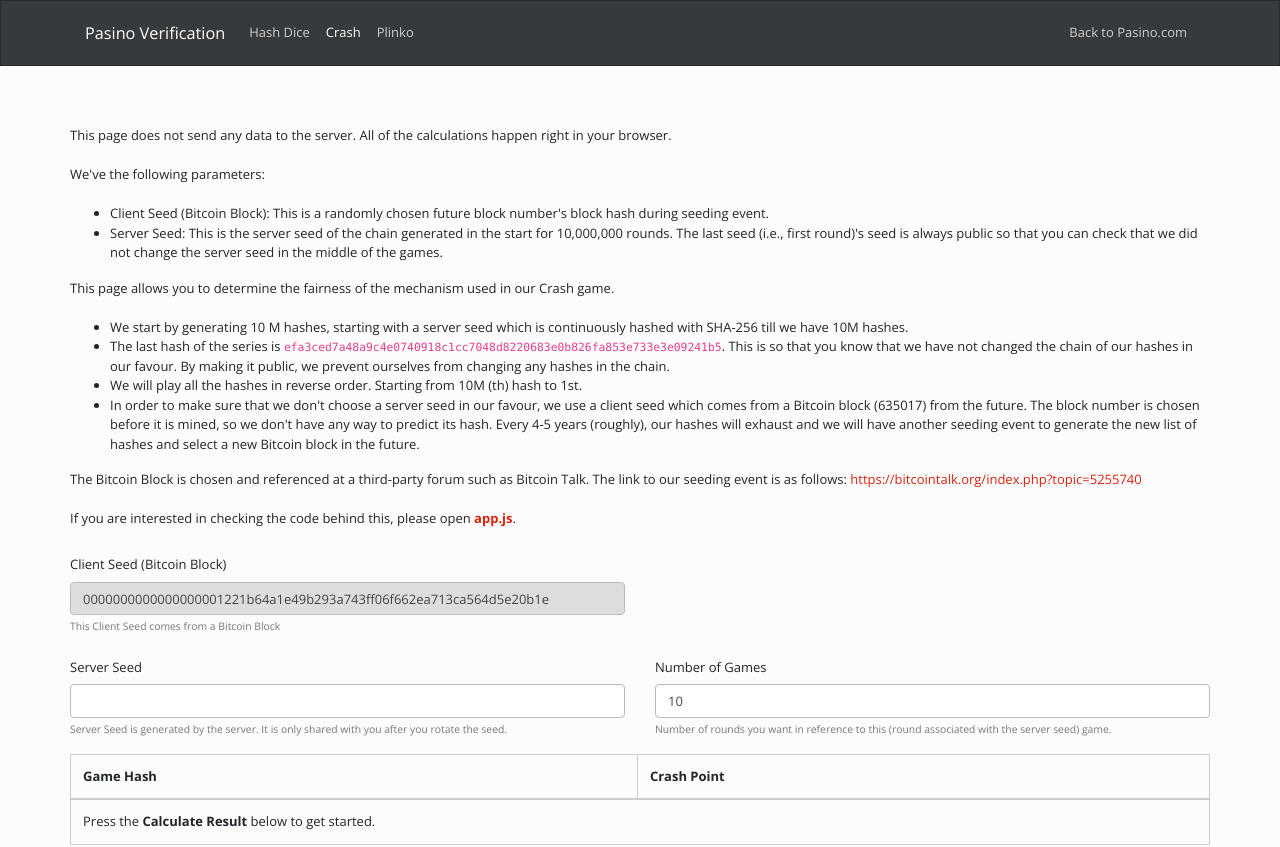
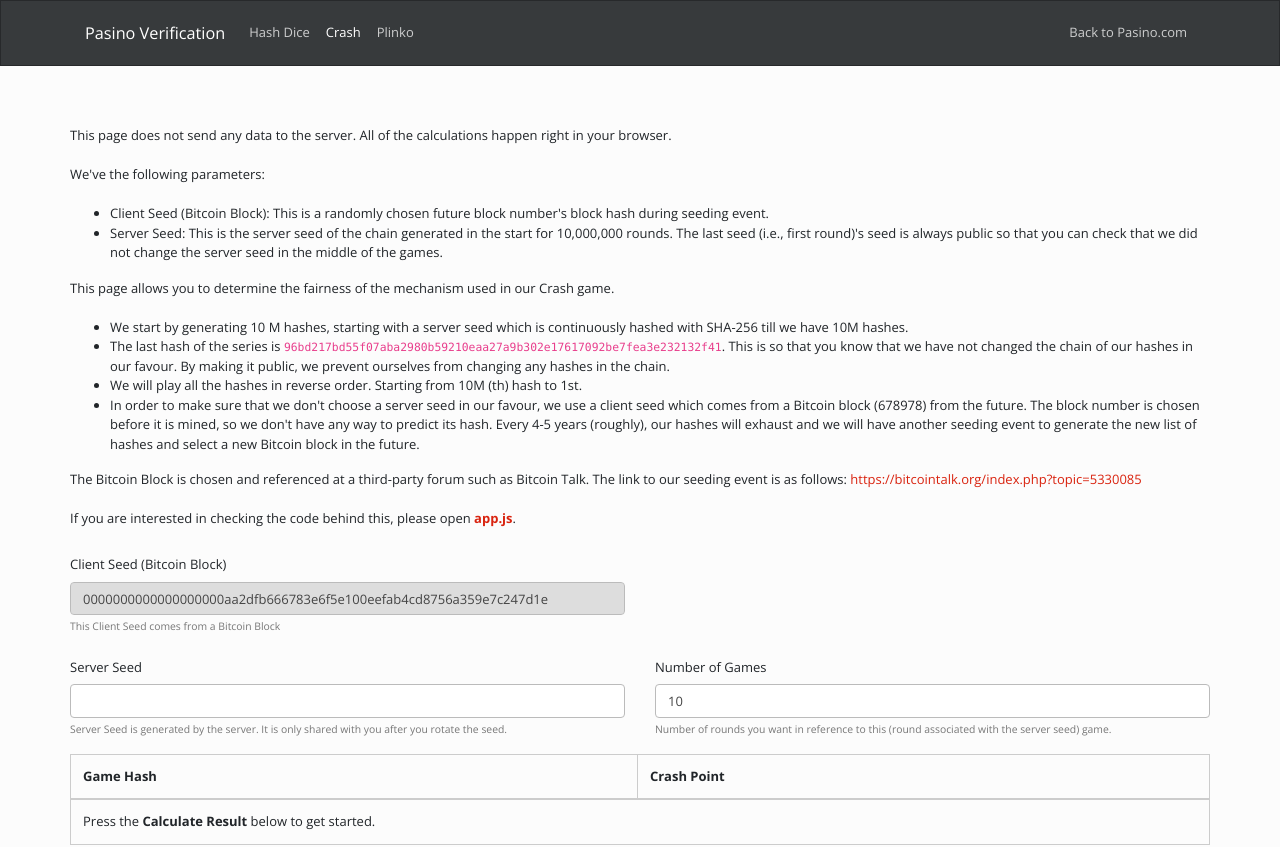
Before and after one commit to PasinoCom/pasino-verify, a plain HTML site: page crash.html in a window 1280 px wide. Shown: the top 847 px of the page. Drawn offline with nearby package versions, Linux system fonts and the light colour scheme.

Commit message:
Update crash.html

```diff
--- a/crash.html
+++ b/crash.html
@@ -75,12 +75,12 @@
 
     <ul>
         <li>We start by generating 10 M hashes, starting with a server seed which is continuously hashed with SHA-256 till we have 10M hashes.</li>
-        <li>The last hash of the series is <code>efa3ced7a48a9c4e0740918c1cc7048d8220683e0b826fa853e733e3e09241b5</code>. This is so that you know that we have not changed the chain of our hashes in our favour. By making it public, we prevent ourselves from changing any hashes in the chain.</li>
+        <li>The last hash of the series is <code>96bd217bd55f07aba2980b59210eaa27a9b302e17617092be7fea3e232132f41</code>. This is so that you know that we have not changed the chain of our hashes in our favour. By making it public, we prevent ourselves from changing any hashes in the chain.</li>
         <li>We will play all the hashes in reverse order. Starting from 10M (th) hash to 1st.</li>
-        <li>In order to make sure that we don't choose a server seed in our favour, we use a client seed which comes from a Bitcoin block (635017) from the future. The block number is chosen before it is mined, so we don't have any way to predict its hash. Every 4-5 years (roughly), our hashes will exhaust and we will have another seeding event to generate the new list of hashes and select a new Bitcoin block in the future.</li>
+        <li>In order to make sure that we don't choose a server seed in our favour, we use a client seed which comes from a Bitcoin block (678978) from the future. The block number is chosen before it is mined, so we don't have any way to predict its hash. Every 4-5 years (roughly), our hashes will exhaust and we will have another seeding event to generate the new list of hashes and select a new Bitcoin block in the future.</li>
     </ul>
 
-    The Bitcoin Block is chosen and referenced at a third-party forum such as Bitcoin Talk. The link to our seeding event is as follows: <a href="https://bitcointalk.org/index.php?topic=5255740" target="_blank">https://bitcointalk.org/index.php?topic=5255740</a>
+    The Bitcoin Block is chosen and referenced at a third-party forum such as Bitcoin Talk. The link to our seeding event is as follows: <a href="https://bitcointalk.org/index.php?topic=5330085" target="_blank">https://bitcointalk.org/index.php?topic=5330085</a>
 
     <br>
     <br>
@@ -95,7 +95,7 @@
         <div class="col-xs-12 col-md-6">
             <div class="form-group">
                 <label for="client_seed" class="col-form-label">Client Seed (Bitcoin Block)</label>
-                <input type="text" id="client_seed" class="form-control" value="0000000000000000001221b64a1e49b293a743ff06f662ea713ca564d5e20b1e" disabled>
+                <input type="text" id="client_seed" class="form-control" value="0000000000000000000aa2dfb666783e6f5e100eefab4cd8756a359e7c247d1e" disabled>
                 <small class="form-text text-muted">This Client Seed comes from a Bitcoin Block</small>
             </div>
         </div>
```
